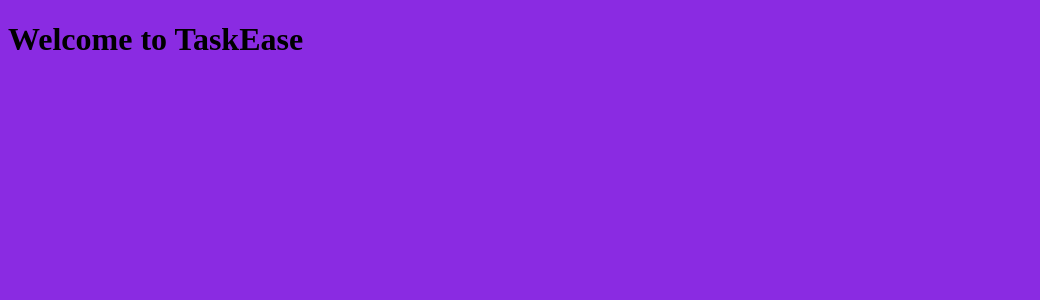
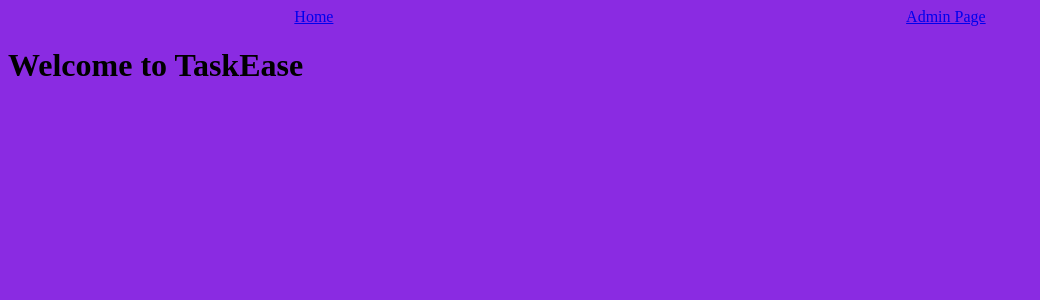
Before and after one commit to khadkabinay/TaskEase-Client, a React (Create React App) app in the folder my-app/: page / in a window 1280 px wide. Shown: the top 300 px of the page, without its empty margins (0-1040 px from the left). Built offline with nearby package versions, Linux system fonts and the light colour scheme.

Commit message:
Adds header for links

```diff
--- a/my-app/src/App.js
+++ b/my-app/src/App.js
@@ -1,10 +1,12 @@
 import React from 'react';
 import Routes from './config/Routes';
+import Header from './components/Header/Header'
 import './App.css';
 
 function App() {
   return (
     <div>
+    <Header />
      <Routes />
     </div>
   );
--- /dev/null
+++ b/my-app/src/components/Header/Header.css
@@ -0,0 +1,5 @@
+.header{
+    display:flex;
+    justify-content: space-around;
+    color: blanchedalmond;
+}
--- /dev/null
+++ b/my-app/src/components/Header/Header.js
@@ -0,0 +1,19 @@
+import React from 'react';
+import { NavLink } from 'react-router-dom';
+
+import './Header.css';
+
+const Header = (props) => {
+    return (
+        <header className="header">
+            <div >
+                <NavLink to='/'>Home</NavLink>
+            </div>
+            <div >
+                <NavLink to='/admin'>Admin Page</NavLink>
+            </div>
+        </header>
+    )
+}
+
+export default Header;
--- a/my-app/src/pages/AdminHome.js
+++ b/my-app/src/pages/AdminHome.js
@@ -9,13 +9,13 @@
 
     useEffect(function(){
         UserModel.all().then((data) => {
-           setUsers(data.users);
-            // console.log(data.users)
+           setUsers(data.users)
+
 
 
           })
 
-    }
+    },[users]
 
     )
 
@@ -23,9 +23,19 @@
 
     return (
         <div>
-            <h1>{users.length} </h1>
-         </div>
+            {users.map(user =>{
+                return <div>
+                    <h1>{user.name}</h1>
+                    <img src={user.image} />
+                    <h1>{user.email}</h1>
+
+                    </div>
+            })}
+
+
+        </div>
     );
 }
 
+
 export default AdminHome;
```
